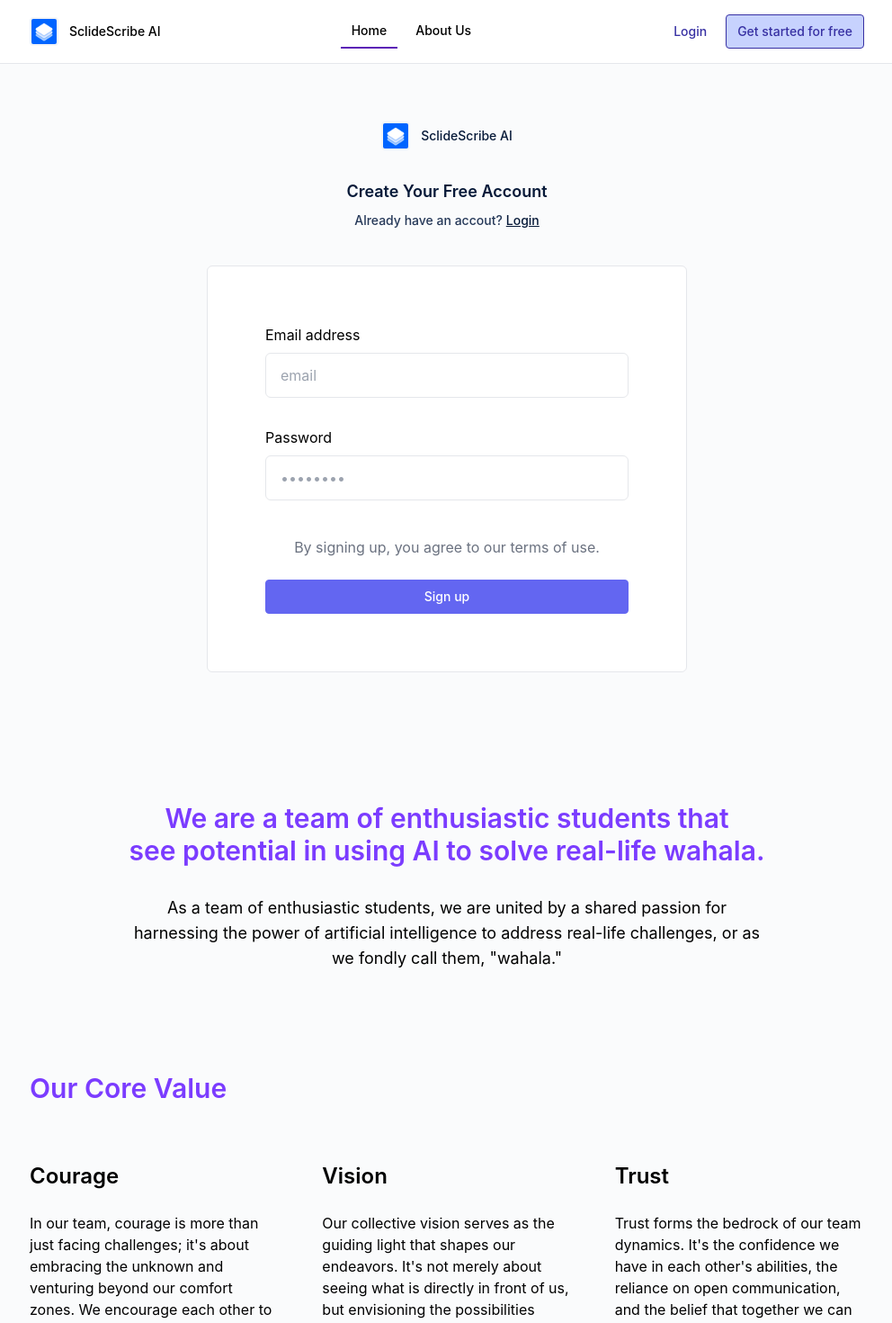
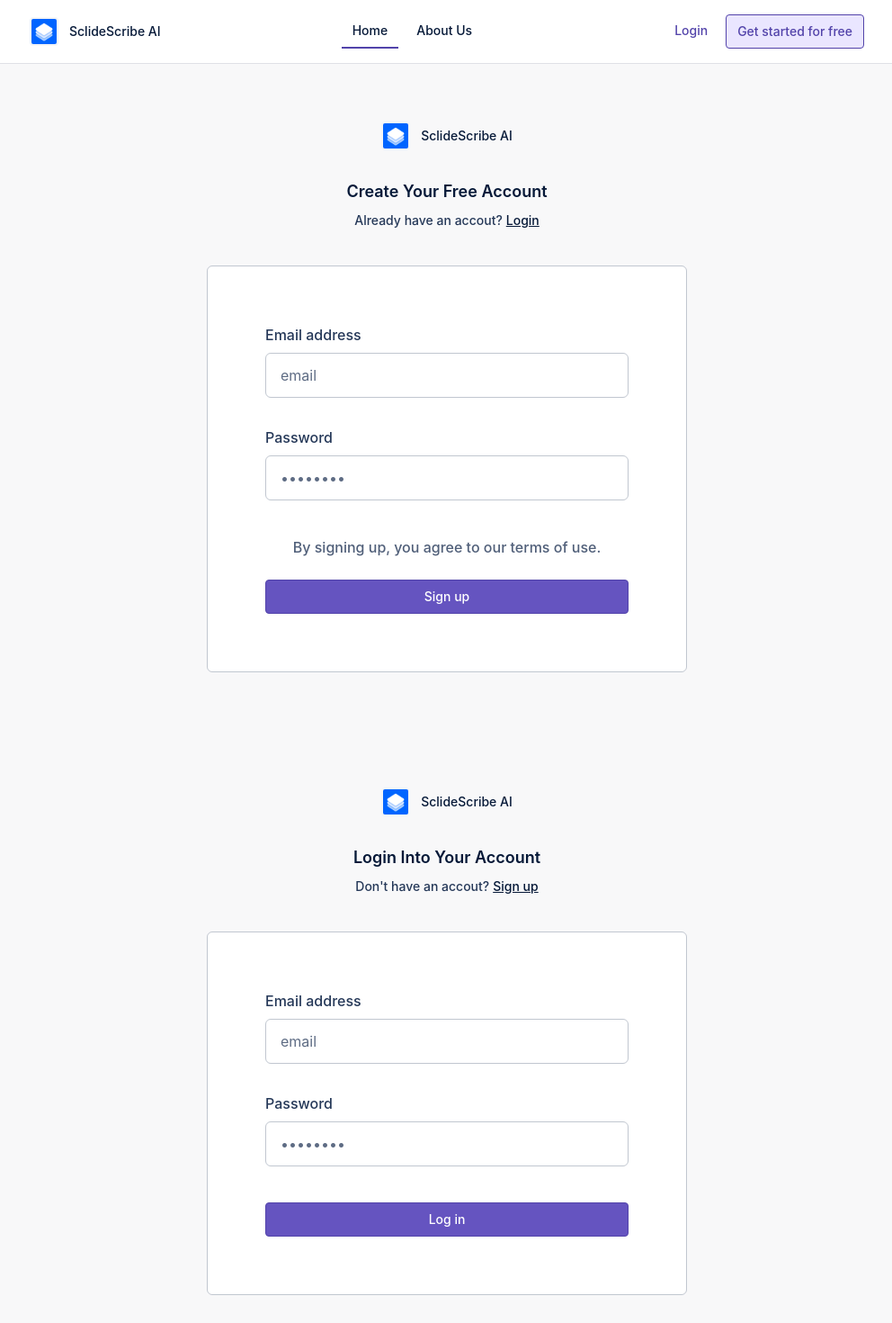
Before and after one commit to MASL-Unilag/SlideScribe-AI, a React (Vite) app in the folder slidescribe/: page / in a window 1280 px wide. Shown: the top 1470 px of the page at 90% size, without its empty margins (143-1135 px from the left). Built offline with nearby package versions, Linux system fonts and the light colour scheme.

Commit message:
i set up the design color system in the tailwind config file

```diff
--- a/slidescribe/src/App.tsx
+++ b/slidescribe/src/App.tsx
@@ -7,7 +7,7 @@ function App() {
     <div className="max-h-screen">
       <HomePage />
       <AuthPage />
-      <AboutPage />
+      {/* <AboutPage /> */}
     </div>
   );
 }
--- a/slidescribe/src/components/organisms/Buttons.tsx
+++ b/slidescribe/src/components/organisms/Buttons.tsx
@@ -17,10 +17,10 @@ const Button: React.FC<ButtonProps> = ({
 }) => {
   const buttonClasses = `px-3 py-2 rounded text-sm font-medium cursor-pointer w-full ${
     type === "primary"
-      ? "bg-indigo-500 border-solid border border-indigo-500 text-white"
+      ? "bg-purple-300 border-solid border border-purple-400 text-neutral-0 hover:bg-purple-500"
       : type === "secondary"
-      ? "bg-indigo-200 border-solid border border-indigo-800 text-indigo-800"
-      : "bg-white border-solid border border-white text-indigo-800"
+      ? "bg-purple-50 border-solid border border-purple-400 text-purple-400 hover:bg-purple-500 hover:text-neutral-0"
+      : "bg-neutral-0 border-solid border-neutral-0 text-purple-400 hover:bg-purple-50 hover:border-purple-50"
   }
   ${styleHolder}`;
 
--- a/slidescribe/src/components/organisms/HomeNavBar.tsx
+++ b/slidescribe/src/components/organisms/HomeNavBar.tsx
@@ -3,14 +3,14 @@ import logo from "../../assets/logo.svg";
 
 const Navigation = () => {
   return (
-    <div className="flex items-center justify-between text-sm font-medium py-4 px-44 border-b">
+    <div className="flex items-center justify-between text-sm font-medium py-4 px-44 border-b border-b-neutral-40">
       <div className="flex gap-3 items-center">
-        <img src={logo}></img> <span>SclideScribe AI</span>
+        <img src={logo}></img> <span className="text-neutral-900">SclideScribe AI</span>
       </div>
 
       <ul className="flex gap-2">
-        <li className="px-3 py-2 cursor-pointer border-b-2 border-violet-800">Home</li>
-        <li className="px-3 py-2 cursor-pointer">About Us</li>
+        <li className="px-3 py-2 cursor-pointer border-b-2 border-purple-400 text-neutral-900">Home</li>
+        <li className="px-3 py-2 cursor-pointer text-neutral-900">About Us</li>
       </ul>
 
       <div className="flex gap-2">
--- a/slidescribe/src/components/organisms/InputField.tsx
+++ b/slidescribe/src/components/organisms/InputField.tsx
@@ -15,7 +15,7 @@ const InputField: React.FC<InputProps> = ({
 }) => {
   return (
     <input
-      className="border rounded-md w-full outline-none px-4 py-3 max-w-md text-base font-normal text-gray-400 focus:outline-none focus:border focus:border-violet-800"
+      className="border border-neutral-50 rounded-md w-full outline-none px-4 py-3 max-w-md text-base font-normal text-neutral-300 focus:outline-none focus:border focus:border-purple-400"
       value={value}
       onChange={onChange}
       placeholder={placeholder}
--- a/slidescribe/src/components/pages/Auth/AuthPage.tsx
+++ b/slidescribe/src/components/pages/Auth/AuthPage.tsx
@@ -1,13 +1,11 @@
 import SignUpAuthPage from "./SignUpAuthPage";
-// import LoginAuthPage from "./components/pages/Auth/LoginAuthPage";
-
-
+import LoginAuthPage from "./LoginAuthPage";
 
 const AuthPage = () => {
   return (
     <div>
       <SignUpAuthPage />
-        {/* <LoginAuthPage /> */}
+      <LoginAuthPage />
     </div>
   );
 };
--- a/slidescribe/src/components/pages/Auth/LoginAuthPage.tsx
+++ b/slidescribe/src/components/pages/Auth/LoginAuthPage.tsx
@@ -3,22 +3,22 @@ import logo from "../../../assets/logo.svg";
 
 export default function LoginAuthPage() {
   return (
-    <div className="bg-[#FAFBFC] pt-16 pb-16 flex flex-col">
+    <div className="bg-neutral-20 pt-16 pb-16 flex flex-col">
       <div className="flex flex-col gap-8 items-center pb-10">
         <div className="flex gap-3 items-center max-w-fit">
           <img src={logo}></img>
-          <span className="text-sm font-medium text-[#061938]">
+          <span className="text-sm font-medium text-neutral-900">
             SclideScribe AI
           </span>
         </div>
 
         <div className="text-center">
-          <h5 className="text-lg font-semibold mb-2 text-[#061938]">
+          <h5 className="text-lg font-semibold mb-2 text-neutral-900">
             Login Into Your Account
           </h5>
-          <p className="text-sm font-medium text-[#253858]">
+          <p className="text-sm font-medium text-neutral-700">
             Don't have an accout?
-            <span className="underline cursor-pointer pl-1 text-[#061938]">
+            <span className="underline cursor-pointer pl-1 text-neutral-900">
               Sign up
             </span>
           </p>
--- a/slidescribe/src/components/pages/Auth/LoginForm.tsx
+++ b/slidescribe/src/components/pages/Auth/LoginForm.tsx
@@ -3,10 +3,13 @@ import Button from "../../organisms/Buttons";
 
 export default function LoginForm() {
   return (
-    <div className="flex flex-col gap-10 max-w-xl p-16 m-auto border rounded-md bg-white min-w-[534px]">
+    <div className="flex flex-col gap-10 max-w-xl p-16 m-auto border border-neutral-50 rounded-md bg-neutral-0 min-w-[534px]">
       <div className="flex flex-col gap-8">
         <div className="flex flex-col">
-          <label htmlFor="email" className="mb-2 w-fit">
+          <label
+            htmlFor="email"
+            className="mb-2 w-fit text-neutral-700 font-medium"
+          >
             Email address
           </label>
           <InputField
@@ -18,7 +21,10 @@ export default function LoginForm() {
         </div>
 
         <div className="flex flex-col w-full">
-          <label htmlFor="password" className="mb-2 w-fit">
+          <label
+            htmlFor="password"
+            className="mb-2 w-fit text-neutral-700 font-medium"
+          >
             Password
           </label>
           <InputField
--- a/slidescribe/src/components/pages/Auth/RegisterForm.tsx
+++ b/slidescribe/src/components/pages/Auth/RegisterForm.tsx
@@ -3,10 +3,13 @@ import Button from "../../organisms/Buttons";
 
 export default function RegisterForm() {
   return (
-    <div className="flex flex-col gap-10 max-w-xl p-16 m-auto border rounded-md bg-white min-w-[534px]">
+    <div className="flex flex-col gap-10 max-w-xl p-16 m-auto border border-neutral-50 rounded-md bg-neutral-0 min-w-[534px]">
       <div className="flex flex-col gap-8">
         <div className="flex flex-col">
-          <label htmlFor="email" className="mb-2 w-fit">
+          <label
+            htmlFor="email"
+            className="mb-2 w-fit text-neutral-700 font-medium"
+          >
             Email address
           </label>
           <InputField
@@ -18,7 +21,10 @@ export default function RegisterForm() {
         </div>
 
         <div className="flex flex-col w-full">
-          <label htmlFor="password" className="mb-2 w-fit">
+          <label
+            htmlFor="password"
+            className="mb-2 w-fit text-neutral-700 font-medium"
+          >
             Password
           </label>
           <InputField
@@ -31,7 +37,7 @@ export default function RegisterForm() {
       </div>
 
       <div className="flex flex-col gap-6">
-        <span className="text-center text-gray-500 cursor-pointer hover:underline hover:text-gray-700">
+        <span className="text-center font-medium text-neutral-400 cursor-pointer hover:underline hover:text-neutral-700">
           By signing up, you agree to our terms of use.
         </span>
         <Button type="primary">Sign up</Button>
--- a/slidescribe/src/components/pages/Auth/SignUpAuthPage.tsx
+++ b/slidescribe/src/components/pages/Auth/SignUpAuthPage.tsx
@@ -3,22 +3,22 @@ import logo from "../../../assets/logo.svg";
 
 export default function SignUpAuthPage() {
   return (
-    <div className="bg-[#FAFBFC] pt-16 pb-16 flex flex-col">
+    <div className="bg-neutral-20 pt-16 pb-16 flex flex-col">
       <div className="flex flex-col gap-8 items-center pb-10">
         <div className="flex gap-3 items-center max-w-fit">
           <img src={logo}></img>
-          <span className="text-sm font-medium text-[#061938]">
+          <span className="text-sm font-medium text-neutral-900">
             SclideScribe AI
           </span>
         </div>
 
         <div className="text-center">
-          <h5 className="text-lg font-semibold mb-2 text-[#061938]">
+          <h5 className="text-lg font-semibold mb-2 text-neutral-900">
             Create Your Free Account
           </h5>
-          <p className="text-sm font-medium text-[#253858]">
+          <p className="text-sm font-medium text-neutral-700">
             Already have an accout?
-            <span className="underline cursor-pointer pl-1 text-[#061938]">
+            <span className="underline cursor-pointer pl-1 text-neutral-900">
               Login
             </span>
           </p>
--- a/slidescribe/tailwind.config.js
+++ b/slidescribe/tailwind.config.js
@@ -2,6 +2,49 @@
 export default {
   content: ["./src/**/*.{html,js,ts,jsx,tsx}"],
   theme: {
+    colors: {
+      transparent: "transparent",
+      current: "currentColor",
+      purple: {
+        50: "#EAE6FF",
+        75: "#C0B6F2",
+        100: "#998DD9",
+        200: "#8777D9",
+        300: "#6554C0",
+        400: "#5243AA",
+        500: "#403294",
+      },
+      neutral: {
+        0: "#FFFFFF",
+        10: "#FAFBFC",
+        20: "#F8F8F9",
+        30: "#EBECF0",
+        40: "#DFE1E6",
+        50: "#C1C7D0",
+        60: "#B3BAC5",
+        70: "#A5ADBA",
+        80: "#97A0AF",
+        90: "#8993A4",
+        100: "#7A869A",
+        200: "#6B778C",
+        300: "#5E6C84",
+        400: "#505F79",
+        500: "#42526E",
+        600: "#344563",
+        700: "#253858",
+        800: "#172B4D",
+        900: "#061938",
+      },
+      teal: {
+        50: "#E6FCFF",
+        75: "#B3F5FF",
+        100: "#79E2F2",
+        200: "#00C7E6",
+        300: "#00B8D9",
+        400: "#00A3BF",
+        500: "#008DA6",
+      },
+    },
     fontFamily: {
       sans: ['"Inter"'],
     },
```
Lines whose indentation alone changed are shown as unchanged.
